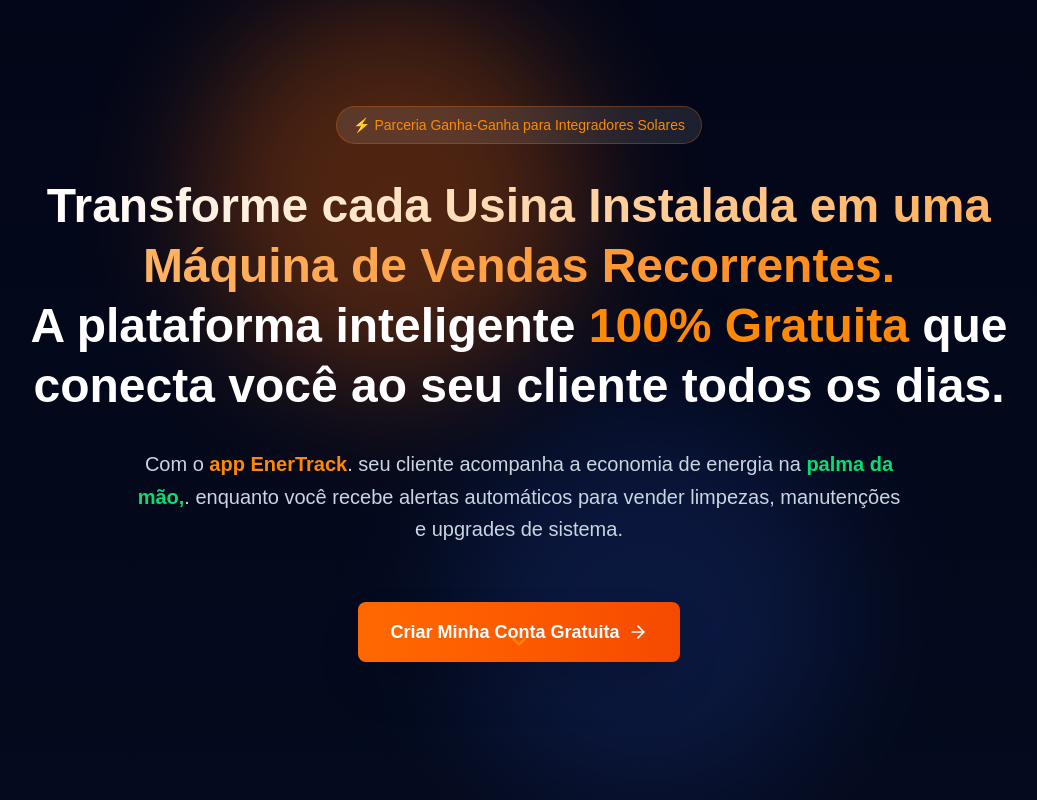
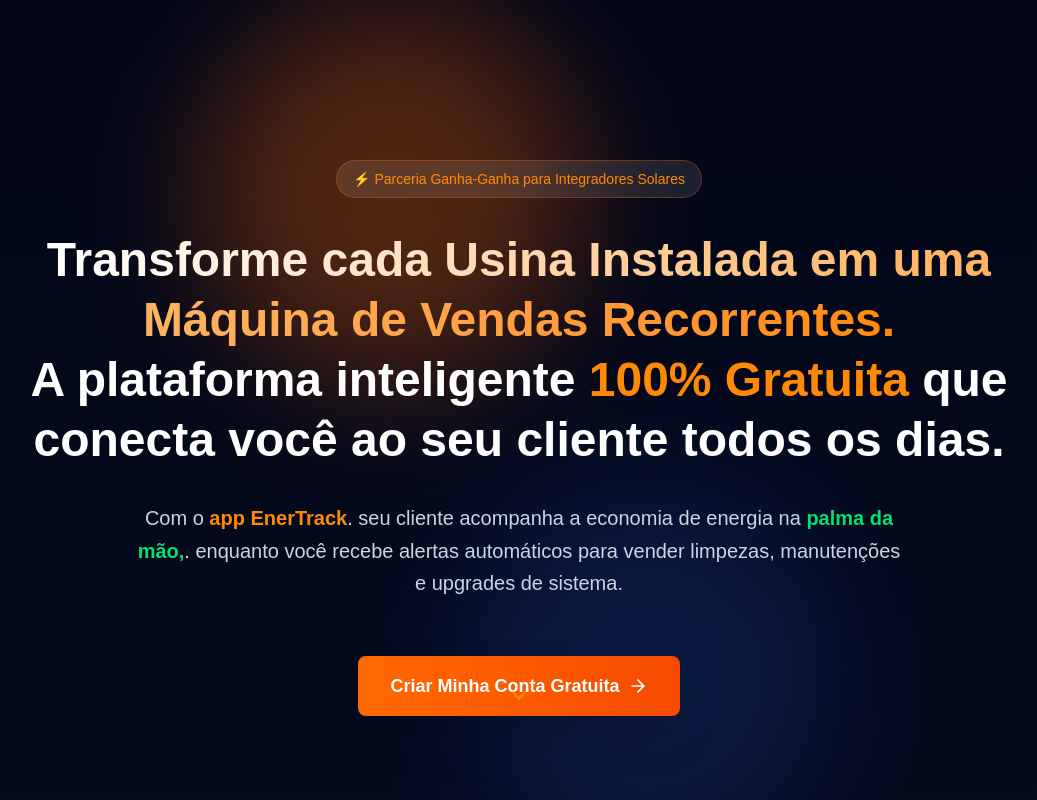
Before and after one commit to mspx2005/solarevo-web, a Next.js app: page / in a window 1280 px wide. Shown: the top 800 px of the page, without its empty margins (121-1158 px from the left). Built offline with nearby package versions, Linux system fonts and the light colour scheme.

Commit message:
fix: adicionando padding de segurança no topo da hero para desktop

```diff
--- a/app/page.tsx
+++ b/app/page.tsx
@@ -28,7 +28,7 @@
   return (
     <div className="min-h-screen bg-gradient-to-b from-slate-950 via-slate-900 to-slate-950 text-white overflow-hidden">
       {/* ===== HERO SECTION ===== */}
-      <section className="relative min-h-screen h-auto md:h-screen flex items-center justify-center pt-28 pb-20 md:py-0 px-4 sm:px-6 lg:px-8 overflow-hidden">
+      <section className="relative min-h-screen flex items-center justify-center pt-28 pb-20 md:pt-40 md:pb-28 px-4 sm:px-6 lg:px-8 overflow-hidden">
         {/* Background Gradient Mesh */}
         <div className="absolute inset-0 opacity-30">
           <div className="absolute top-0 left-1/4 w-96 h-96 bg-orange-500 rounded-full mix-blend-multiply filter blur-3xl"></div>
```
